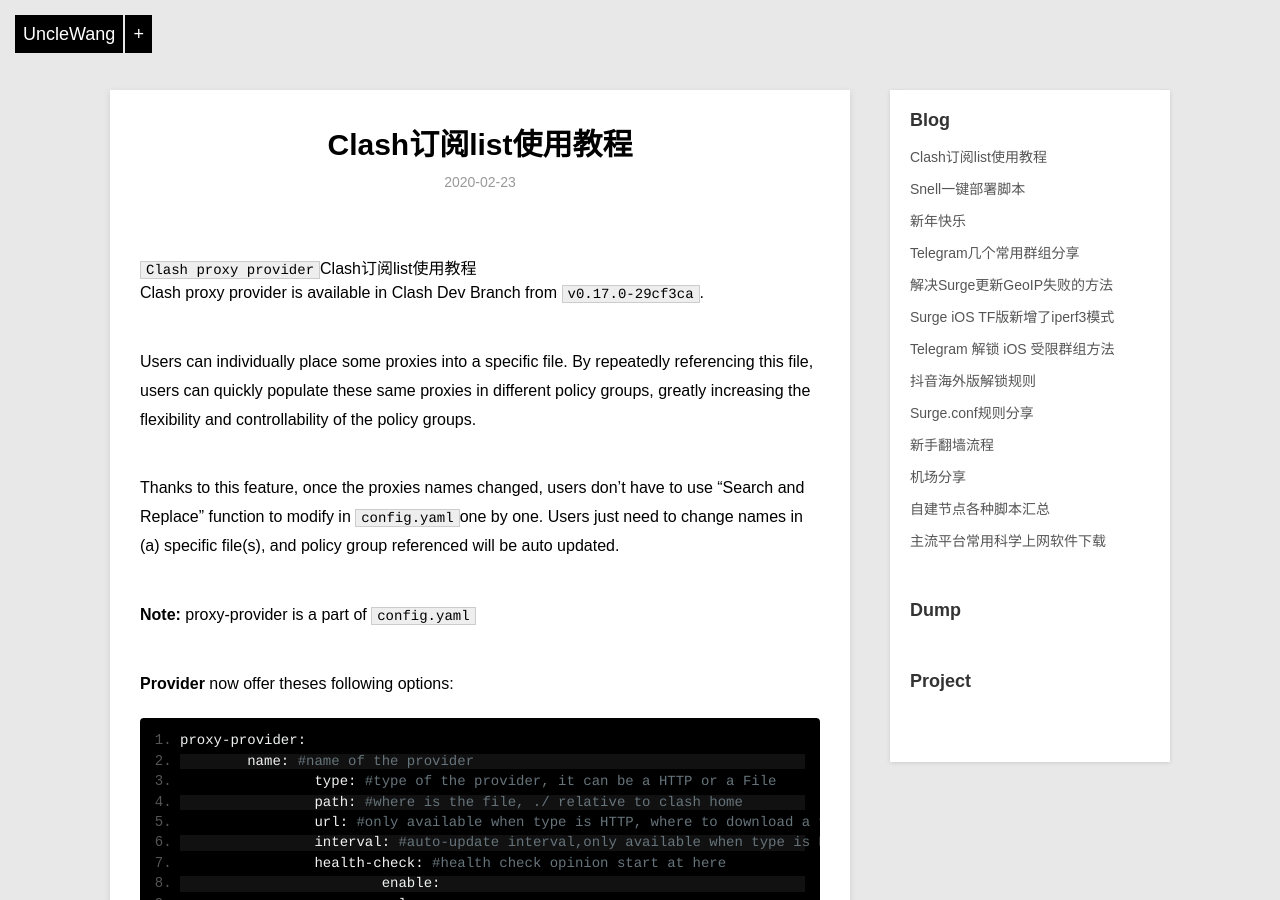
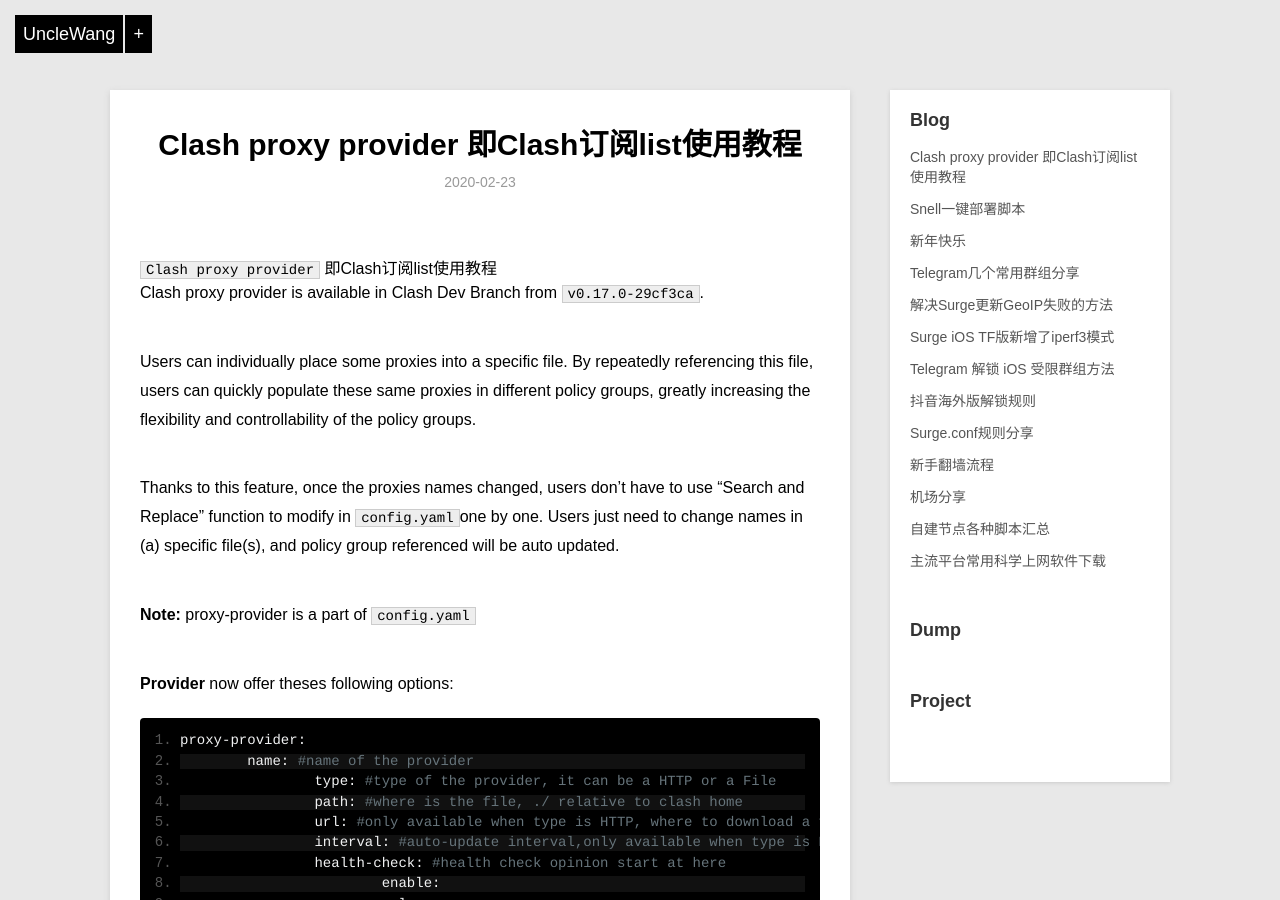
Before and after one commit to Darren-X1/Net-Door, a Jekyll site: the page built from _posts/blog/2020-02-23-clash.md, in a window 1280 px wide and 900 px high. Built offline with Jekyll 4.4.1, drawn with Linux system fonts in a browser that asks for light colours.

Commit message:
Update 2020-02-23-clash.md

```diff
--- a/_posts/blog/2020-02-23-clash.md
+++ b/_posts/blog/2020-02-23-clash.md
@@ -1,11 +1,11 @@
 ---
 layout: post
-title: Clash订阅list使用教程
+title: Clash proxy provider 即Clash订阅list使用教程
 description: Clash订阅list使用教程，新手入门
 category: blog
 ---
 
-`Clash proxy provider`Clash订阅list使用教程
+`Clash proxy provider` 即Clash订阅list使用教程
 ===
 
 Clash proxy provider is available in Clash Dev Branch from `v0.17.0-29cf3ca`.
```
